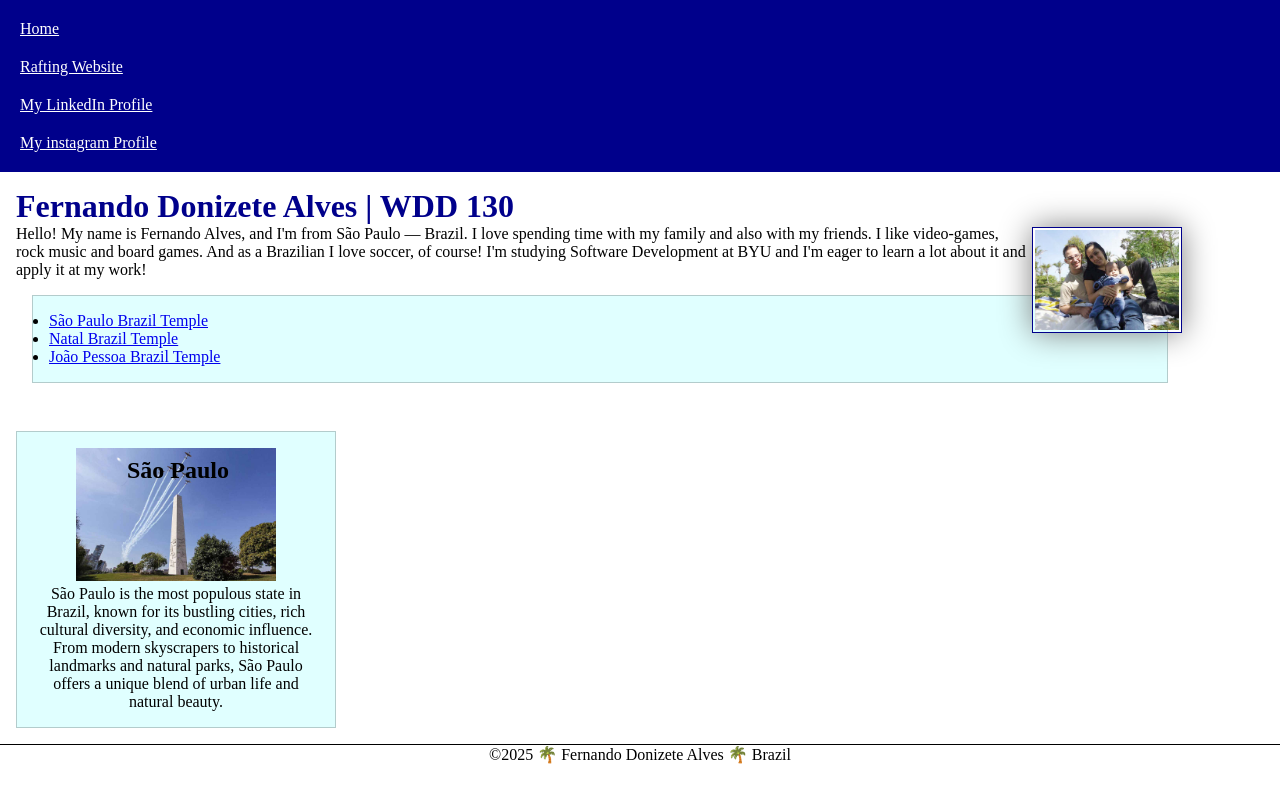
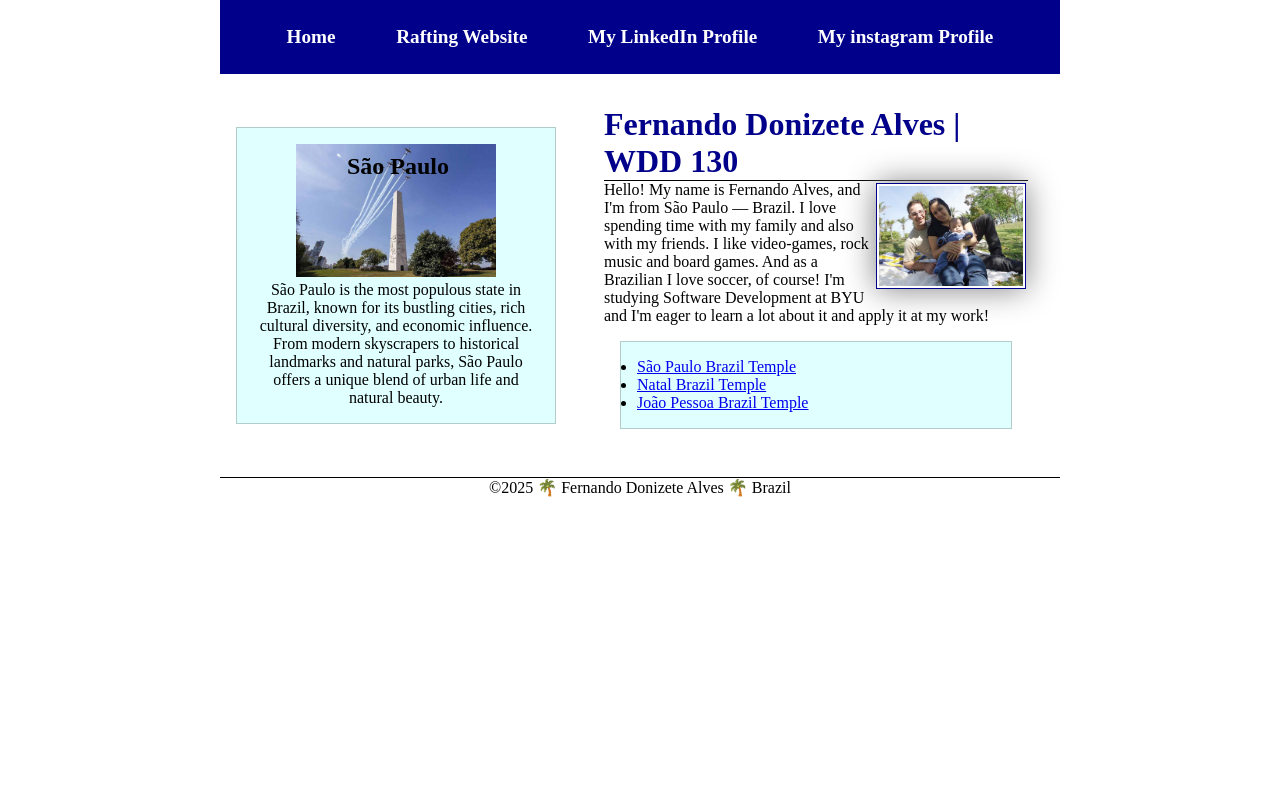
Before and after one commit to alves-fernando/wdd130, a plain HTML site: page index.html in a window 1280 px wide. Drawn offline with Linux system fonts and the light colour scheme.

Commit message:
W04-Code_Along

```diff
--- a/index.html
+++ b/index.html
@@ -20,12 +20,16 @@
             <a href="https://www.instagram.com/fda_fernando/" target="_blank">My instagram Profile</a>
         </nav>
     </header>
+
+    <div class="grid">
         <main>
             <h1>Fernando Donizete Alves | WDD 130</h1>
             <img src="images/profile.jpg" alt="Fernando and Family" width="200">
-        <p>Hello! My name is Fernando Alves, and I'm from São Paulo — Brazil. I love spending time with my family and
+            <p>Hello! My name is Fernando Alves, and I'm from São Paulo — Brazil. I love spending time with my family
+                and
                 also with my friends. I like video-games, rock music and board games. And as a Brazilian I love soccer,
-            of course! I'm studying Software Development at BYU and I'm eager to learn a lot about it and apply it at my
+                of course! I'm studying Software Development at BYU and I'm eager to learn a lot about it and apply it
+                at my
                 work!</p>
             <ul class="box">
                 <li><a href="https://www.churchofjesuschrist.org/temples/details/sao-paulo-brazil-temple?lang=eng"
@@ -40,10 +44,13 @@
         <aside class="box">
             <h2>São Paulo</h2>
             <img src="images/sao-paulo.jpg" alt="São Paulo Olympic Torch Passage">
-        <p>São Paulo is the most populous state in Brazil, known for its bustling cities, rich cultural diversity, and
-            economic influence. From modern skyscrapers to historical landmarks and natural parks, São Paulo offers a
+            <p>São Paulo is the most populous state in Brazil, known for its bustling cities, rich cultural diversity,
+                and
+                economic influence. From modern skyscrapers to historical landmarks and natural parks, São Paulo offers
+                a
                 unique blend of urban life and natural beauty.</p>
         </aside>
+    </div>
 
     <footer>
         <p>&copy;2025 🌴 Fernando Donizete Alves 🌴 Brazil</p>
--- a/styles/styles.css
+++ b/styles/styles.css
@@ -4,24 +4,36 @@
     box-sizing: border-box;
 }
 
+header, .grid, footer {
+    max-width: 840px;
+    margin: 0 auto;
+}
+
 main {
-  max-width: 1200px;
+  grid-column: 2/3;
   padding: 1rem;
 }
 
 nav {
     background-color: darkblue;
-    padding: 10px;
+    padding: 1rem;
+    display: flex;
+    justify-content: space-evenly;
+    align-items: center;
 }
 
 nav a {
     color: white;
     padding: 10px;
     display: block;
+    text-decoration: none;
+    font-size: 1.2rem;
+    font-weight: 700;
 }
 
 h1 {
     color: darkblue;
+    border-bottom: 1px solid black;
 }
 
 main img {
@@ -38,6 +50,8 @@ aside {
     position: relative;
     width: 20rem;
     text-align: center;
+    grid-column: 1/2;
+    grid-row: 1/2;
 }
 
 aside h2 {
@@ -52,7 +66,6 @@ aside img {
 }
 
 footer {
-    margin-top: 15px;
     border-top: 1px solid #000;
     text-align: center;}
 
@@ -65,3 +78,20 @@ footer {
     background-color: lightcyan;
     color: black;
 }
+
+.grid {
+      display: grid;
+      align-items: center;
+    }
+
+    main {
+      grid-column: 2/3;
+      margin: 1rem;
+    }
+
+    aside {
+      width: 20rem;
+      position: relative;
+      grid-column: 1/2;
+      grid-row: 1/2;
+    }
```
Also changed, not shown: wwr/about.html (+1 -1 lines). Lines whose indentation alone changed are shown as unchanged.
